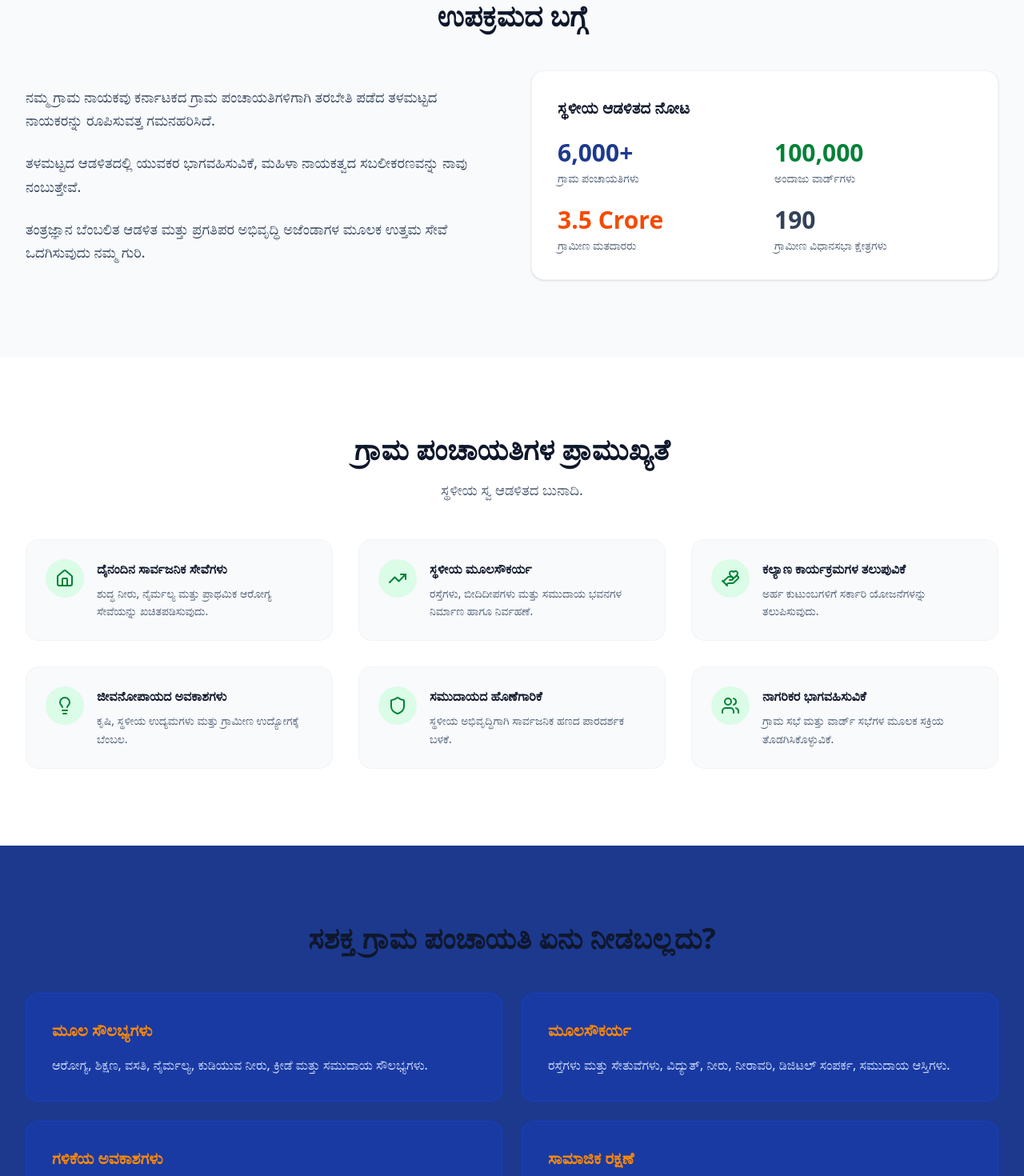
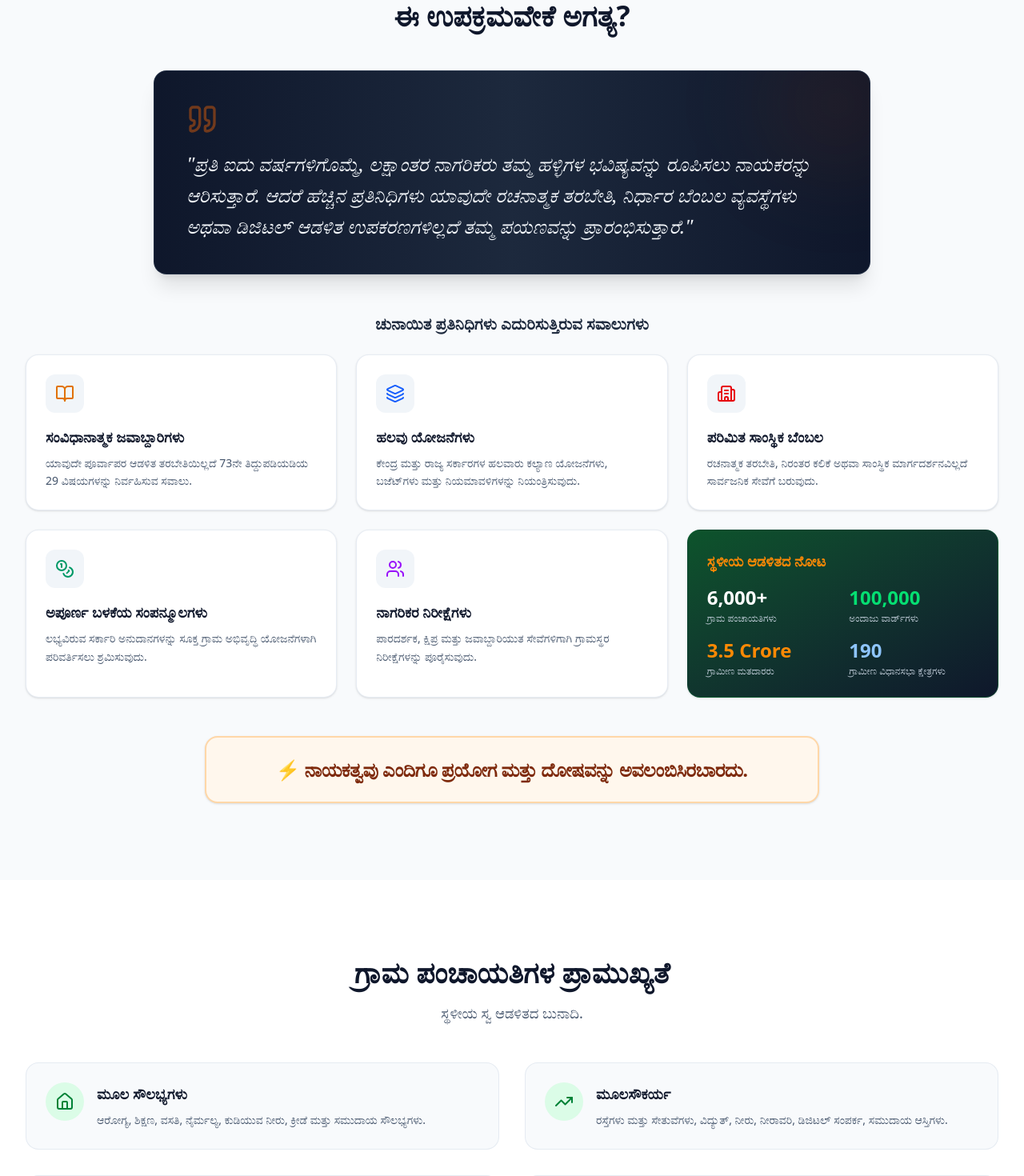
Before and after one commit to jiteshep/trial, a React (Vite) app: page / in a window 1280 px wide. Shown: the part 780-2250 px from the top of the page at 80% size. Built offline with nearby package versions, Linux system fonts and the light colour scheme.

Commit message:
fixed Why Grama Panchayats Matter

```diff
--- a/src/App.tsx
+++ b/src/App.tsx
@@ -2,7 +2,7 @@ import React from 'react';
 import { useLanguage, LanguageProvider } from './LanguageContext';
 import { Section, SectionTitle } from './components/Sections';
 import { Header, Hero, Footer } from './components/Layout';
-import { AboutSection, WhyMatterSection, DeliverablesSection, LeadershipSection, ObjectivesSection, TimelineSection, EligibilitySection } from './components/Sections';
+import { AboutSection, WhyMatterSection, LeadershipSection, ObjectivesSection, TimelineSection, EligibilitySection } from './components/Sections';
 import { ApplySection, VolunteerSection, FaqSection, ContactSection, PartnersSection } from './components/FormsAndInfo';
 import { CheckCircle, Target } from 'lucide-react';
 import { motion } from 'motion/react';
@@ -90,7 +90,6 @@ function MainContent() {
         <Hero />
         <AboutSection />
         <WhyMatterSection />
-        <DeliverablesSection />
         <LeadershipSection />
         <ObjectivesSection />
         <TimelineSection />
--- a/src/components/Sections.tsx
+++ b/src/components/Sections.tsx
@@ -1,7 +1,7 @@
 import React from 'react';
 import { useLanguage } from '../LanguageContext';
 import { config } from '../config';
-import { CheckCircle, Users, Lightbulb, TrendingUp, HandHeart, Flag, Shield, Laptop, BookOpen, Clock, Target, Home, Phone, Mail, MapPin } from 'lucide-react';
+import { CheckCircle, Users, Lightbulb, TrendingUp, HandHeart, Flag, Shield, Laptop, BookOpen, Clock, Target, Home, Phone, Mail, MapPin, Scroll, Layers, Building2, Coins, AlertCircle, Quote } from 'lucide-react';
 import { motion } from 'motion/react';
 
 // Common Section Wrapper
@@ -20,50 +20,102 @@ export const SectionTitle = ({ title, subtitle, centered = true }: { title: stri
   </div>
 );
 
-// ABOUT SECTION
+// ABOUT SECTION (Why This Initiative Exists)
 export const AboutSection = () => {
   const { t } = useLanguage();
+
+  const highlightIcons = [
+    <BookOpen className="w-6 h-6 text-amber-600" />,
+    <Layers className="w-6 h-6 text-blue-600" />,
+    <Building2 className="w-6 h-6 text-red-600" />,
+    <Coins className="w-6 h-6 text-emerald-600" />,
+    <Users className="w-6 h-6 text-purple-600" />,
+  ];
+
   return (
     <Section id="about" className="bg-slate-50">
       <SectionTitle title={t.about.title} />
-      <div className="grid md:grid-cols-2 gap-12 items-center">
+
+      {/* Narrative Card */}
       <motion.div
         initial={{ opacity: 0, y: 20 }}
         whileInView={{ opacity: 1, y: 0 }}
         viewport={{ once: true }}
-          className="space-y-6 text-lg text-slate-700 leading-relaxed"
+        className="max-w-4xl mx-auto mb-12 p-8 md:p-10 rounded-2xl bg-gradient-to-r from-slate-900 via-slate-800 to-slate-900 text-white shadow-xl relative overflow-hidden border border-slate-700/50"
       >
-          <p>{t.about.content1}</p>
-          <p>{t.about.content2}</p>
-          <p>{t.about.content3}</p>
+        <div className="absolute -top-10 -right-10 w-40 h-40 bg-orange-500/10 rounded-full blur-3xl pointer-events-none"></div>
+        <Quote className="w-10 h-10 text-orange-500/40 mb-4" />
+        <p className="text-xl md:text-2xl font-serif leading-relaxed text-slate-100 italic relative z-10">
+          "{t.about.narrative}"
+        </p>
       </motion.div>
+
+      {/* Problem Highlights */}
+      <div className="mb-12">
+        <h3 className="text-xl font-bold text-slate-800 mb-6 text-center">{t.about.highlightsTitle}</h3>
+        <div className="grid md:grid-cols-2 lg:grid-cols-3 gap-6">
+          {t.about.highlights.map((item, idx) => (
+            <motion.div
+              key={idx}
+              initial={{ opacity: 0, y: 20 }}
+              whileInView={{ opacity: 1, y: 0 }}
+              viewport={{ once: true }}
+              transition={{ delay: idx * 0.1 }}
+              className="bg-white p-6 rounded-2xl border border-slate-200/80 shadow-sm hover:shadow-md transition-shadow flex flex-col justify-between"
+            >
+              <div>
+                <div className="w-12 h-12 rounded-xl bg-slate-100 flex items-center justify-center mb-4">
+                  {highlightIcons[idx % highlightIcons.length]}
+                </div>
+                <h4 className="text-lg font-bold text-slate-900 mb-2">{item.title}</h4>
+                <p className="text-slate-600 text-sm leading-relaxed">{item.desc}</p>
+              </div>
+            </motion.div>
+          ))}
+
+          {/* Landscape Stats Card in Grid */}
           <motion.div
             initial={{ opacity: 0, scale: 0.95 }}
             whileInView={{ opacity: 1, scale: 1 }}
             viewport={{ once: true }}
-          className="bg-white p-8 rounded-2xl shadow-sm border border-slate-100"
+            className="bg-gradient-to-br from-green-900 to-slate-900 text-white p-6 rounded-2xl shadow-sm flex flex-col justify-between border border-green-800/40"
           >
-          <h3 className="text-xl font-bold text-slate-900 mb-6">{t.stats.title}</h3>
-          <div className="grid grid-cols-2 gap-6">
             <div>
-              <p className="text-3xl font-bold text-blue-900">{config.STATS.PANCHAYATS}</p>
-              <p className="text-sm text-slate-600 mt-1">{t.stats.panchayats}</p>
+              <h4 className="text-lg font-bold text-orange-400 mb-4">{t.stats.title}</h4>
+              <div className="grid grid-cols-2 gap-4">
+                <div>
+                  <p className="text-2xl font-extrabold text-white">{config.STATS.PANCHAYATS}</p>
+                  <p className="text-xs text-slate-300 mt-0.5">{t.stats.panchayats}</p>
                 </div>
                 <div>
-              <p className="text-3xl font-bold text-green-700">{config.STATS.WARDS}</p>
-              <p className="text-sm text-slate-600 mt-1">{t.stats.wards}</p>
+                  <p className="text-2xl font-extrabold text-green-400">{config.STATS.WARDS}</p>
+                  <p className="text-xs text-slate-300 mt-0.5">{t.stats.wards}</p>
                 </div>
                 <div>
-              <p className="text-3xl font-bold text-orange-600">{config.STATS.RURAL_VOTERS}</p>
-              <p className="text-sm text-slate-600 mt-1">{t.stats.voters}</p>
+                  <p className="text-2xl font-extrabold text-orange-400">{config.STATS.RURAL_VOTERS}</p>
+                  <p className="text-xs text-slate-300 mt-0.5">{t.stats.voters}</p>
                 </div>
                 <div>
-              <p className="text-3xl font-bold text-slate-700">{config.STATS.RURAL_ACS}</p>
-              <p className="text-sm text-slate-600 mt-1">{t.stats.acs}</p>
+                  <p className="text-2xl font-extrabold text-blue-300">{config.STATS.RURAL_ACS}</p>
+                  <p className="text-xs text-slate-300 mt-0.5">{t.stats.acs}</p>
+                </div>
               </div>
             </div>
           </motion.div>
         </div>
+      </div>
+
+      {/* Transition Statement */}
+      <motion.div
+        initial={{ opacity: 0, y: 20 }}
+        whileInView={{ opacity: 1, y: 0 }}
+        viewport={{ once: true }}
+        className="max-w-3xl mx-auto text-center bg-orange-50 border-2 border-orange-200 p-6 rounded-2xl shadow-sm"
+      >
+        <p className="text-xl md:text-2xl font-extrabold text-orange-900 tracking-tight">
+          ⚡ {t.about.transition}
+        </p>
+      </motion.div>
     </Section>
   );
 };
@@ -73,18 +125,16 @@ export const WhyMatterSection = () => {
   const { t } = useLanguage();
 
   const points = [
-    { icon: <Home className="w-6 h-6" />, title: t.whyMatter.everyday, desc: t.whyMatter.everydayDesc },
+    { icon: <Home className="w-6 h-6" />, title: t.whyMatter.amenities, desc: t.whyMatter.amenitiesDesc },
     { icon: <TrendingUp className="w-6 h-6" />, title: t.whyMatter.infra, desc: t.whyMatter.infraDesc },
-    { icon: <HandHeart className="w-6 h-6" />, title: t.whyMatter.welfare, desc: t.whyMatter.welfareDesc },
-    { icon: <Lightbulb className="w-6 h-6" />, title: t.whyMatter.livelihood, desc: t.whyMatter.livelihoodDesc },
-    { icon: <Shield className="w-6 h-6" />, title: t.whyMatter.accountability, desc: t.whyMatter.accountabilityDesc },
-    { icon: <Users className="w-6 h-6" />, title: t.whyMatter.participation, desc: t.whyMatter.participationDesc },
+    { icon: <Shield className="w-6 h-6" />, title: t.whyMatter.social, desc: t.whyMatter.socialDesc },
+    { icon: <Lightbulb className="w-6 h-6" />, title: t.whyMatter.earning, desc: t.whyMatter.earningDesc },
   ];
 
   return (
     <Section className="bg-white">
       <SectionTitle title={t.whyMatter.title} subtitle={t.whyMatter.subtitle} />
-      <div className="grid md:grid-cols-2 lg:grid-cols-3 gap-8">
+      <div className="grid md:grid-cols-2 gap-8">
         {points.map((point, idx) => (
           <motion.div
             key={idx}
@@ -92,48 +142,15 @@ export const WhyMatterSection = () => {
             whileInView={{ opacity: 1, y: 0 }}
             viewport={{ once: true }}
             transition={{ delay: idx * 0.1 }}
-            className="p-6 rounded-2xl bg-slate-50 border border-slate-100 flex gap-4"
+            className="p-6 rounded-2xl bg-slate-50 border border-slate-200/80 hover:shadow-md transition-shadow flex gap-4"
           >
             <div className="flex-shrink-0 w-12 h-12 rounded-full bg-green-100 text-green-700 flex items-center justify-center">
               {point.icon}
             </div>
             <div>
-              <h3 className="font-bold text-slate-900 mb-2">{point.title}</h3>
+              <h3 className="font-bold text-slate-900 text-lg mb-2">{point.title}</h3>
               <p className="text-slate-600 text-sm leading-relaxed">{point.desc}</p>
             </div>
-          </motion.div>
-        ))}
-      </div>
-    </Section>
-  );
-};
-
-// DELIVERABLES
-export const DeliverablesSection = () => {
-  const { t } = useLanguage();
-
-  const cards = [
-    { title: t.deliverables.amenities, desc: t.deliverables.amenitiesDesc },
-    { title: t.deliverables.infra, desc: t.deliverables.infraDesc },
-    { title: t.deliverables.earning, desc: t.deliverables.earningDesc },
-    { title: t.deliverables.social, desc: t.deliverables.socialDesc },
-  ];
-
-  return (
-    <Section className="bg-blue-900 text-white">
-      <SectionTitle title={t.deliverables.title} />
-      <div className="grid md:grid-cols-2 gap-6">
-        {cards.map((card, idx) => (
-          <motion.div
-            key={idx}
-            initial={{ opacity: 0, scale: 0.95 }}
-            whileInView={{ opacity: 1, scale: 1 }}
-            viewport={{ once: true }}
-            transition={{ delay: idx * 0.1 }}
-            className="bg-blue-800/50 p-8 rounded-2xl border border-blue-700/50"
-          >
-            <h3 className="text-xl font-bold mb-4 text-orange-400">{card.title}</h3>
-            <p className="text-blue-100 leading-relaxed">{card.desc}</p>
           </motion.div>
         ))}
       </div>
--- a/src/translations.ts
+++ b/src/translations.ts
@@ -20,10 +20,32 @@ export const translations = {
       urgency: "The Grama Panchayat elections are approaching. The time to prepare is now."
     },
     about: {
-      title: "About the Initiative",
-      content1: "Namma Grama Nayaka is focused on building a pipeline of prepared grassroots leaders for Karnataka’s Grama Panchayats.",
-      content2: "We believe in youth participation in grassroots governance, empowering women's leadership, and ensuring prepared and capable representatives at the ward level.",
-      content3: "By leveraging governance supported by technology and promoting progressive development agendas at the ward level, we aim to enable affordable participation driven by merit that leads to stronger accountability and service delivery."
+      title: "Why This Initiative Exists",
+      narrative: "Every five years, millions of citizens elect leaders to shape the future of their villages. Yet most representatives begin their journey without structured training, decision-support systems or digital governance tools.",
+      highlightsTitle: "The Challenges Facing Elected Leaders",
+      highlights: [
+        {
+          title: "Constitutional Responsibilities",
+          desc: "Handling complex devolved duties under the 73rd Amendment across 29 subjects without prior governance training."
+        },
+        {
+          title: "Multiple Schemes",
+          desc: "Navigating dozens of central and state welfare programs, budgets, and compliance guidelines."
+        },
+        {
+          title: "Limited Institutional Support",
+          desc: "Entering public office without structured onboarding, continuous training, or mentorship."
+        },
+        {
+          title: "Underutilized Resources",
+          desc: "Struggling to translate available government grants into structured, impactful village development plans."
+        },
+        {
+          title: "Citizen Expectations",
+          desc: "Meeting high community demands for transparent, fast, and responsive service delivery."
+        }
+      ],
+      transition: "Leadership should never depend on trial and error."
     },
     stats: {
       title: "The Landscape of Local Governance",
@@ -37,29 +59,14 @@ export const translations = {
     whyMatter: {
       title: "Why Grama Panchayats Matter",
       subtitle: "The foundation of local self governance.",
-      everyday: "Everyday Public Services",
-      everydayDesc: "Ensuring access to clean water, sanitation, and primary healthcare.",
-      infra: "Local Infrastructure",
-      infraDesc: "Building and maintaining village roads, streetlights, and community halls.",
-      welfare: "Welfare Delivery",
-      welfareDesc: "Directing government schemes to the most vulnerable households.",
-      livelihood: "Livelihood Opportunities",
-      livelihoodDesc: "Supporting agriculture, local enterprises, and rural employment.",
-      accountability: "Community Accountability",
-      accountabilityDesc: "Transparent use of public funds for local development.",
-      participation: "Citizen Participation",
-      participationDesc: "Active engagement through Grama Sabhas and Ward Sabhas."
-    },
-    deliverables: {
-      title: "What an Empowered Grama Panchayat Can Deliver",
       amenities: "Basic Amenities",
       amenitiesDesc: "Healthcare, Education, Housing, Sanitation, Drinking water, Sports and community facilities.",
       infra: "Foundational Infrastructure",
       infraDesc: "Roads and bridges, Electricity, Water, Irrigation, Digital connectivity, Community assets.",
+      social: "Social Protection",
+      socialDesc: "Welfare schemes, SC and ST communities, Women and children, Elderly citizens, Persons with disabilities, Family welfare, Scholarships and pensions.",
       earning: "Earning Opportunities",
-      earningDesc: "Agriculture, Animal husbandry, Fisheries, Forestry, Self help groups, Farmer producer organisations, Cottage and small industries, Skills, credit, raw materials and market access.",
-      social: "Social Protection",
-      socialDesc: "Welfare schemes, SC and ST communities, Women and children, Elderly citizens, Persons with disabilities, Family welfare, Scholarships and pensions."
+      earningDesc: "Agriculture, Animal husbandry, Fisheries, Forestry, Self help groups, Farmer producer organisations, Cottage and small industries, Skills, credit, raw materials and market access."
     },
     leadership: {
       title: "Why Leadership at the Ward Level Matters",
@@ -207,10 +214,32 @@ export const translations = {
       urgency: "ಗ್ರಾಮ ಪಂಚಾಯತಿ ಚುನಾವಣೆಗಳು ಸಮೀಪಿಸುತ್ತಿವೆ. ಸಿದ್ಧತೆಗೆ ಇದುವೇ ಸಕಾಲ."
     },
     about: {
-      title: "ಉಪಕ್ರಮದ ಬಗ್ಗೆ",
-      content1: "ನಮ್ಮ ಗ್ರಾಮ ನಾಯಕವು ಕರ್ನಾಟಕದ ಗ್ರಾಮ ಪಂಚಾಯತಿಗಳಿಗಾಗಿ ತರಬೇತಿ ಪಡೆದ ತಳಮಟ್ಟದ ನಾಯಕರನ್ನು ರೂಪಿಸುವತ್ತ ಗಮನಹರಿಸಿದೆ.",
-      content2: "ತಳಮಟ್ಟದ ಆಡಳಿತದಲ್ಲಿ ಯುವಕರ ಭಾಗವಹಿಸುವಿಕೆ, ಮಹಿಳಾ ನಾಯಕತ್ವದ ಸಬಲೀಕರಣವನ್ನು ನಾವು ನಂಬುತ್ತೇವೆ.",
-      content3: "ತಂತ್ರಜ್ಞಾನ ಬೆಂಬಲಿತ ಆಡಳಿತ ಮತ್ತು ಪ್ರಗತಿಪರ ಅಭಿವೃದ್ಧಿ ಅಜೆಂಡಾಗಳ ಮೂಲಕ ಉತ್ತಮ ಸೇವೆ ಒದಗಿಸುವುದು ನಮ್ಮ ಗುರಿ."
+      title: "ಈ ಉಪಕ್ರಮವೇಕೆ ಅಗತ್ಯ?",
+      narrative: "ಪ್ರತಿ ಐದು ವರ್ಷಗಳಿಗೊಮ್ಮೆ, ಲಕ್ಷಾಂತರ ನಾಗರಿಕರು ತಮ್ಮ ಹಳ್ಳಿಗಳ ಭವಿಷ್ಯವನ್ನು ರೂಪಿಸಲು ನಾಯಕರನ್ನು ಆರಿಸುತ್ತಾರೆ. ಆದರೆ ಹೆಚ್ಚಿನ ಪ್ರತಿನಿಧಿಗಳು ಯಾವುದೇ ರಚನಾತ್ಮಕ ತರಬೇತಿ, ನಿರ್ಧಾರ ಬೆಂಬಲ ವ್ಯವಸ್ಥೆಗಳು ಅಥವಾ ಡಿಜಿಟಲ್ ಆಡಳಿತ ಉಪಕರಣಗಳಿಲ್ಲದೆ ತಮ್ಮ ಪಯಣವನ್ನು ಪ್ರಾರಂಭಿಸುತ್ತಾರೆ.",
+      highlightsTitle: "ಚುನಾಯಿತ ಪ್ರತಿನಿಧಿಗಳು ಎದುರಿಸುತ್ತಿರುವ ಸವಾಲುಗಳು",
+      highlights: [
+        {
+          title: "ಸಂವಿಧಾನಾತ್ಮಕ ಜವಾಬ್ದಾರಿಗಳು",
+          desc: "ಯಾವುದೇ ಪೂರ್ವಾಪರ ಆಡಳಿತ ತರಬೇತಿಯಿಲ್ಲದೆ 73ನೇ ತಿದ್ದುಪಡಿಯಡಿಯ 29 ವಿಷಯಗಳನ್ನು ನಿರ್ವಹಿಸುವ ಸವಾಲು."
+        },
+        {
+          title: "ಹಲವು ಯೋಜನೆಗಳು",
+          desc: "ಕೇಂದ್ರ ಮತ್ತು ರಾಜ್ಯ ಸರ್ಕಾರಗಳ ಹಲವಾರು ಕಲ್ಯಾಣ ಯೋಜನೆಗಳು, ಬಜೆಟ್‌ಗಳು ಮತ್ತು ನಿಯಮಾವಳಿಗಳನ್ನು ನಿಯಂತ್ರಿಸುವುದು."
+        },
+        {
+          title: "ಪರಿಮಿತ ಸಾಂಸ್ಥಿಕ ಬೆಂಬಲ",
+          desc: "ರಚನಾತ್ಮಕ ತರಬೇತಿ, ನಿರಂತರ ಕಲಿಕೆ ಅಥವಾ ಸಾಂಸ್ಥಿಕ ಮಾರ್ಗದರ್ಶನವಿಲ್ಲದೆ ಸಾರ್ವಜನಿಕ ಸೇವೆಗೆ ಬರುವುದು."
+        },
+        {
+          title: "ಅಪೂರ್ಣ ಬಳಕೆಯ ಸಂಪನ್ಮೂಲಗಳು",
+          desc: "ಲಭ್ಯವಿರುವ ಸರ್ಕಾರಿ ಅನುದಾನಗಳನ್ನು ಸೂಕ್ತ ಗ್ರಾಮ ಅಭಿವೃದ್ಧಿ ಯೋಜನೆಗಳಾಗಿ ಪರಿವರ್ತಿಸಲು ಶ್ರಮಿಸುವುದು."
+        },
+        {
+          title: "ನಾಗರಿಕರ ನಿರೀಕ್ಷೆಗಳು",
+          desc: "ಪಾರದರ್ಶಕ, ಕ್ಷಿಪ್ರ ಮತ್ತು ಜವಾಬ್ದಾರಿಯುತ ಸೇವೆಗಳಿಗಾಗಿ ಗ್ರಾಮಸ್ಥರ ನಿರೀಕ್ಷೆಗಳನ್ನು ಪೂರೈಸುವುದು."
+        }
+      ],
+      transition: "ನಾಯಕತ್ವವು ಎಂದಿಗೂ ಪ್ರಯೋಗ ಮತ್ತು ದೋಷವನ್ನು ಅವಲಂಬಿಸಿರಬಾರದು."
     },
     stats: {
       title: "ಸ್ಥಳೀಯ ಆಡಳಿತದ ನೋಟ",
@@ -224,29 +253,14 @@ export const translations = {
     whyMatter: {
       title: "ಗ್ರಾಮ ಪಂಚಾಯತಿಗಳ ಪ್ರಾಮುಖ್ಯತೆ",
       subtitle: "ಸ್ಥಳೀಯ ಸ್ವ ಆಡಳಿತದ ಬುನಾದಿ.",
-      everyday: "ದೈನಂದಿನ ಸಾರ್ವಜನಿಕ ಸೇವೆಗಳು",
-      everydayDesc: "ಶುದ್ಧ ನೀರು, ನೈರ್ಮಲ್ಯ ಮತ್ತು ಪ್ರಾಥಮಿಕ ಆರೋಗ್ಯ ಸೇವೆಯನ್ನು ಖಚಿತಪಡಿಸುವುದು.",
-      infra: "ಸ್ಥಳೀಯ ಮೂಲಸೌಕರ್ಯ",
-      infraDesc: "ರಸ್ತೆಗಳು, ಬೀದಿದೀಪಗಳು ಮತ್ತು ಸಮುದಾಯ ಭವನಗಳ ನಿರ್ಮಾಣ ಹಾಗೂ ನಿರ್ವಹಣೆ.",
-      welfare: "ಕಲ್ಯಾಣ ಕಾರ್ಯಕ್ರಮಗಳ ತಲುಪುವಿಕೆ",
-      welfareDesc: "ಅರ್ಹ ಕುಟುಂಬಗಳಿಗೆ ಸರ್ಕಾರಿ ಯೋಜನೆಗಳನ್ನು ತಲುಪಿಸುವುದು.",
-      livelihood: "ಜೀವನೋಪಾಯದ ಅವಕಾಶಗಳು",
-      livelihoodDesc: "ಕೃಷಿ, ಸ್ಥಳೀಯ ಉದ್ಯಮಗಳು ಮತ್ತು ಗ್ರಾಮೀಣ ಉದ್ಯೋಗಕ್ಕೆ ಬೆಂಬಲ.",
-      accountability: "ಸಮುದಾಯದ ಹೊಣೆಗಾರಿಕೆ",
-      accountabilityDesc: "ಸ್ಥಳೀಯ ಅಭಿವೃದ್ಧಿಗಾಗಿ ಸಾರ್ವಜನಿಕ ಹಣದ ಪಾರದರ್ಶಕ ಬಳಕೆ.",
-      participation: "ನಾಗರಿಕರ ಭಾಗವಹಿಸುವಿಕೆ",
-      participationDesc: "ಗ್ರಾಮ ಸಭೆ ಮತ್ತು ವಾರ್ಡ್ ಸಭೆಗಳ ಮೂಲಕ ಸಕ್ರಿಯ ತೊಡಗಿಸಿಕೊಳ್ಳುವಿಕೆ."
-    },
-    deliverables: {
-      title: "ಸಶಕ್ತ ಗ್ರಾಮ ಪಂಚಾಯತಿ ಏನು ನೀಡಬಲ್ಲದು?",
       amenities: "ಮೂಲ ಸೌಲಭ್ಯಗಳು",
       amenitiesDesc: "ಆರೋಗ್ಯ, ಶಿಕ್ಷಣ, ವಸತಿ, ನೈರ್ಮಲ್ಯ, ಕುಡಿಯುವ ನೀರು, ಕ್ರೀಡೆ ಮತ್ತು ಸಮುದಾಯ ಸೌಲಭ್ಯಗಳು.",
       infra: "ಮೂಲಸೌಕರ್ಯ",
       infraDesc: "ರಸ್ತೆಗಳು ಮತ್ತು ಸೇತುವೆಗಳು, ವಿದ್ಯುತ್, ನೀರು, ನೀರಾವರಿ, ಡಿಜಿಟಲ್ ಸಂಪರ್ಕ, ಸಮುದಾಯ ಆಸ್ತಿಗಳು.",
+      social: "ಸಾಮಾಜಿಕ ರಕ್ಷಣೆ",
+      socialDesc: "ಕಲ್ಯಾಣ ಯೋಜನೆಗಳು, ಪರಿಶಿಷ್ಟ ಜಾತಿ/ಪಂಗಡದ ಸಮುದಾಯಗಳು, ಮಹಿಳೆಯರು ಮತ್ತು ಮಕ್ಕಳು, ಹಿರಿಯ ನಾಗರಿಕರು, ವಿಕಲಚೇತನರು, ಸ್ಕಾಲರ್‌ಶಿಪ್‌ಗಳು ಮತ್ತು ಪಿಂಚಣಿಗಳು.",
       earning: "ಗಳಿಕೆಯ ಅವಕಾಶಗಳು",
-      earningDesc: "ಕೃಷಿ, ಪಶುಸಂಗೋಪನೆ, ಮೀನುಗಾರಿಕೆ, ಅರಣ್ಯ, ಸ್ವ ಸಹಾಯ ಸಂಘಗಳು, ಕೌಶಲ್ಯ ಮತ್ತು ಮಾರುಕಟ್ಟೆ ಪ್ರವೇಶ.",
-      social: "ಸಾಮಾಜಿಕ ರಕ್ಷಣೆ",
-      socialDesc: "ಕಲ್ಯಾಣ ಯೋಜನೆಗಳು, ಪರಿಶಿಷ್ಟ ಜಾತಿ/ಪಂಗಡದ ಸಮುದಾಯಗಳು, ಮಹಿಳೆಯರು ಮತ್ತು ಮಕ್ಕಳು, ಹಿರಿಯ ನಾಗರಿಕರು, ವಿಕಲಚೇತನರು."
+      earningDesc: "ಕೃಷಿ, ಪಶುಸಂಗೋಪನೆ, ಮೀನುಗಾರಿಕೆ, ಅರಣ್ಯ, ಸ್ವ ಸಹಾಯ ಸಂಘಗಳು, ಕೌಶಲ್ಯ ಮತ್ತು ಮಾರುಕಟ್ಟೆ ಪ್ರವೇಶ."
     },
     leadership: {
       title: "ವಾರ್ಡ್ ಮಟ್ಟದ ನಾಯಕತ್ವ ಏಕೆ ಮುಖ್ಯ?",
```
Lines whose indentation alone changed are shown as unchanged.
